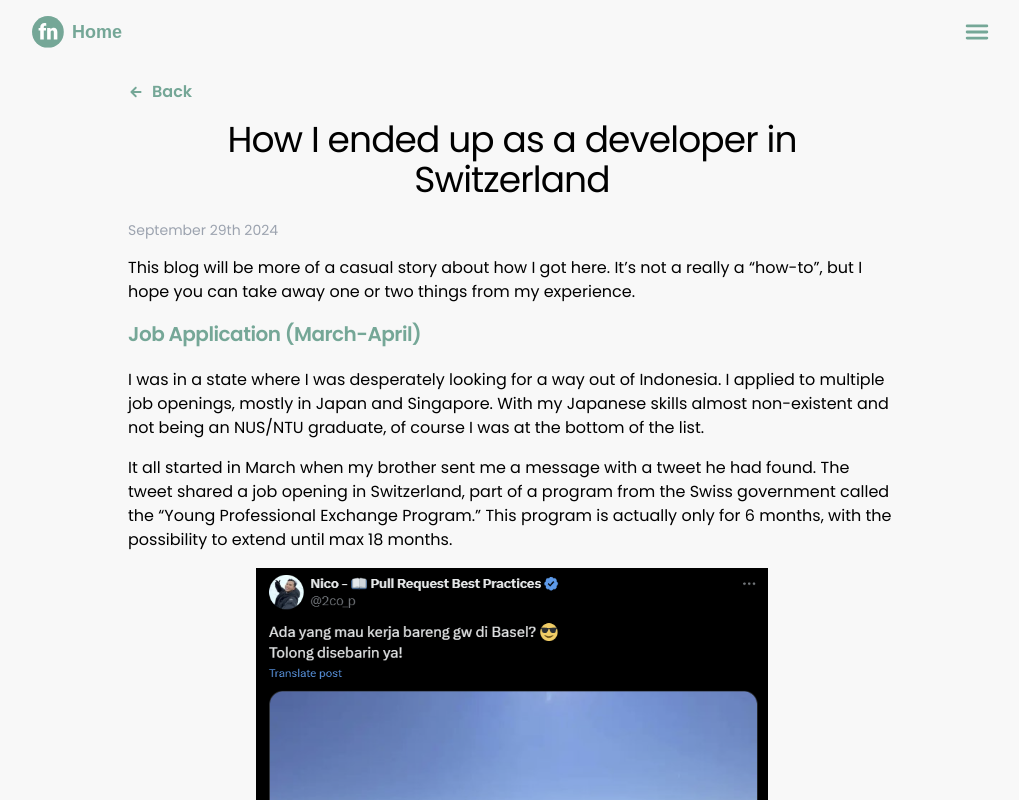
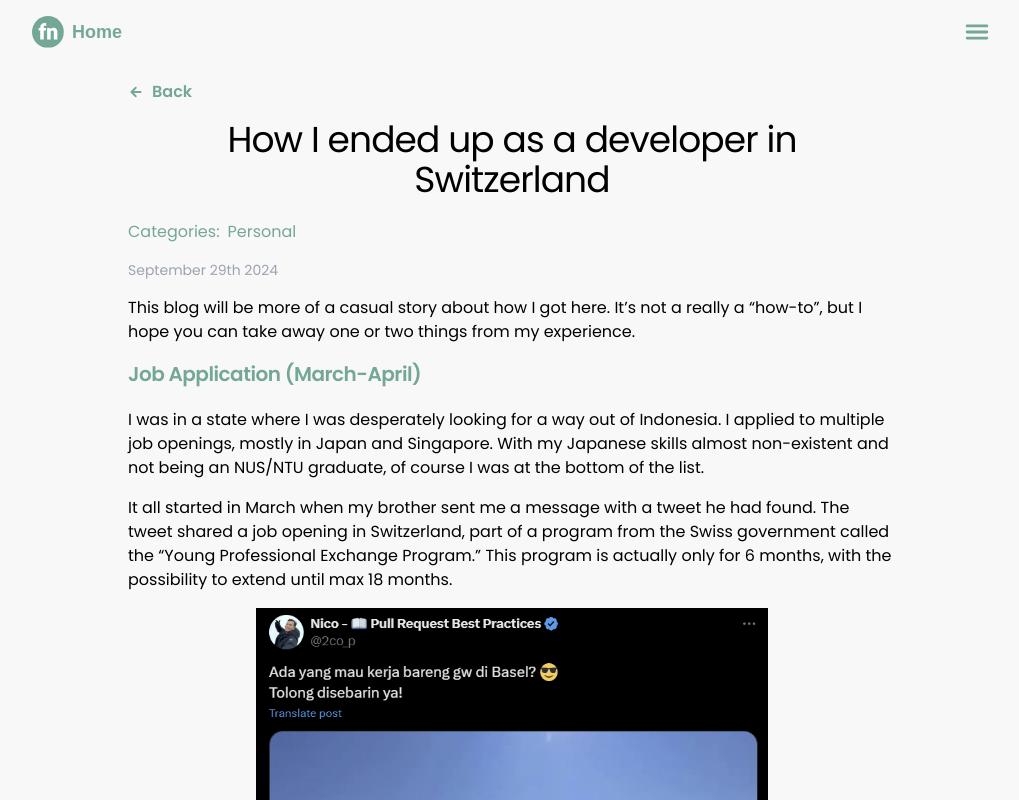
Before and after one commit to farahnazihah/personal-website, a Next.js app: page /blogs/how-I-ended-up-as-a-developer-in-Switzerland in a window 1280 px wide. Shown: the top 800 px of the page, without its empty margins (128-1147 px from the left). Built offline with nearby package versions, Linux system fonts and the light colour scheme.

Commit message:
feat: back button in blog page

```diff
--- a/app/blogs/[slugs]/page.tsx
+++ b/app/blogs/[slugs]/page.tsx
@@ -7,6 +7,7 @@ import { redirect } from "next/navigation";
 
 import { IoMdArrowRoundBack } from "react-icons/io";
 import Link from "next/link";
+import { blogCategories } from "@/types/Blog";
 
 const Blog = async ({ params }: { params: { slugs: string } }) => {
   if ((params.slugs as string) === "categories") {
@@ -24,6 +25,14 @@ const Blog = async ({ params }: { params: { slugs: string } }) => {
           <IoMdArrowRoundBack /> Back
         </Link>
         <h1>{articleData.title}</h1>
+        <div className="flex flex-wrap gap-2 text-tosca my-4">
+          Categories:{" "}
+          {articleData.category
+            ? articleData.category.map((c, idx) => (
+                <div key={idx}>{blogCategories[c]}</div>
+              ))
+            : null}
+        </div>
         <p className="text-gray-400 text-sm">{articleData.date}</p>
         <ReactMarkdown rehypePlugins={[rehypeRaw] as PluggableList}>
           {articleData.contentHtml}
--- a/components/BlogCard/index.tsx
+++ b/components/BlogCard/index.tsx
@@ -1,4 +1,4 @@
-import { BlogProps } from "@/types/Blog";
+import { blogCategories, BlogProps } from "@/types/Blog";
 import Link from "next/link";
 import Image from "next/image";
 
@@ -28,7 +28,9 @@ const BlogCard = ({
           <div className="text-gray-600 text-sm md:text-md">{snippet}</div>
           <div className="flex flex-wrap gap-2 text-tosca text-xs">
             {category
-              ? category.map((c, idx) => <div key={idx}>{c}</div>)
+              ? category.map((c, idx) => (
+                  <div key={idx}>{blogCategories[c]}</div>
+                ))
               : null}
           </div>
         </div>
--- a/lib/blogs.ts
+++ b/lib/blogs.ts
@@ -12,7 +12,6 @@ export const getSortedArticles = (category = "all") => {
   const allArticlesData = fileNames.map((fileName) => {
     const id = fileName.replace(/\.mdx$/, "");
 
-    console.log(category);
     const fullPath = path.join(articlesDirectory, fileName);
     const fileContents = fs.readFileSync(fullPath, "utf-8");
 
@@ -65,5 +64,5 @@ export const getArticleData = async (id: string) => {
     category: matterResult.data.category,
     snippet: matterResult.data.snippet,
     banner: matterResult.data.banner
-  };
+  } as BlogProps;
 };
```
